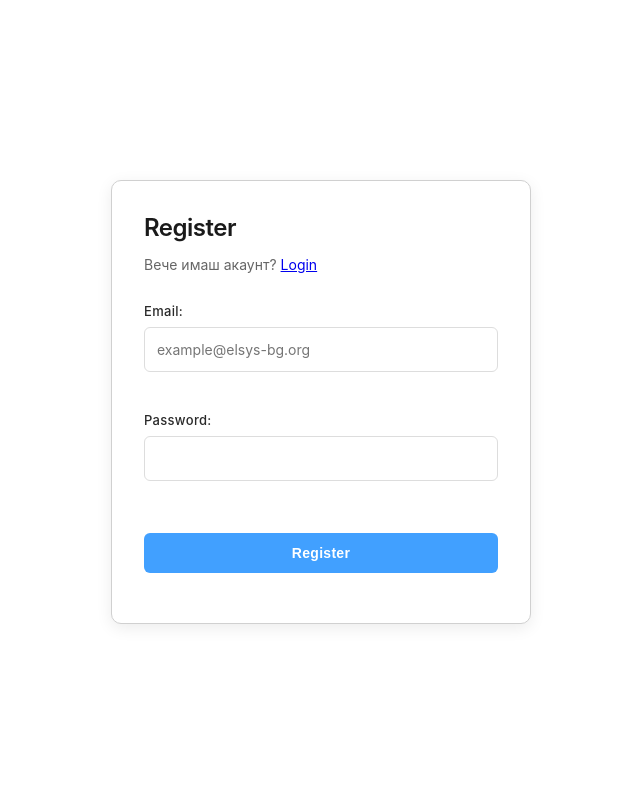
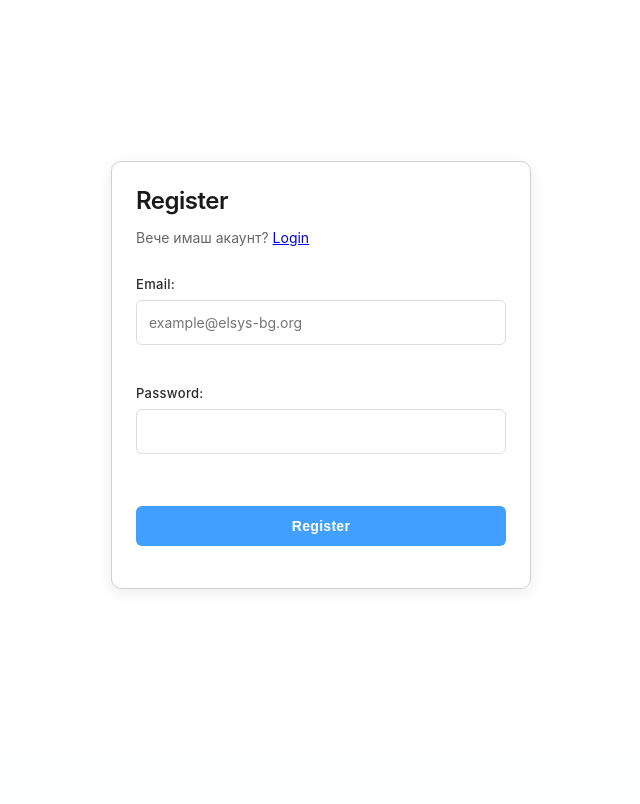
Before and after one commit to IT-8-TUES/8V-25-26-Nino-chan, a Flask app: template Kristian/templates/register.html in a window 1280 px wide. Shown: the part 73-877 px from the top of the page, without its empty margins (319-959 px from the left). After the commit the page ends 663 px from the top, so only its background shows below. Run offline with Flask 3, Linux system fonts and the light colour scheme; the template is opened without the code that fills it, so the values that code supplies are empty.

Commit message:
Changes to register.css

```diff
--- a/Kristian/static/styles.css
+++ b/Kristian/static/styles.css
@@ -16,8 +16,8 @@ header h1 {
     display: flex;
     justify-content: center;
     align-items: center;
-    min-height: calc(100vh - 56px);
-    padding: 30px;
+    min-height: calc(100vh - 80px);
+    padding: 15px;
 }
 .register-body {
     border: 1.75px solid rgb(208, 208, 208);
@@ -26,7 +26,7 @@ header h1 {
     box-sizing: border-box;
     max-width: 420px;
     width: 100%;
-    padding: 32px;
+    padding: 24px;
     box-shadow: 0 4px 16px rgba(0, 0, 0, 0.08);
 }
 .register-body h2 {
```
